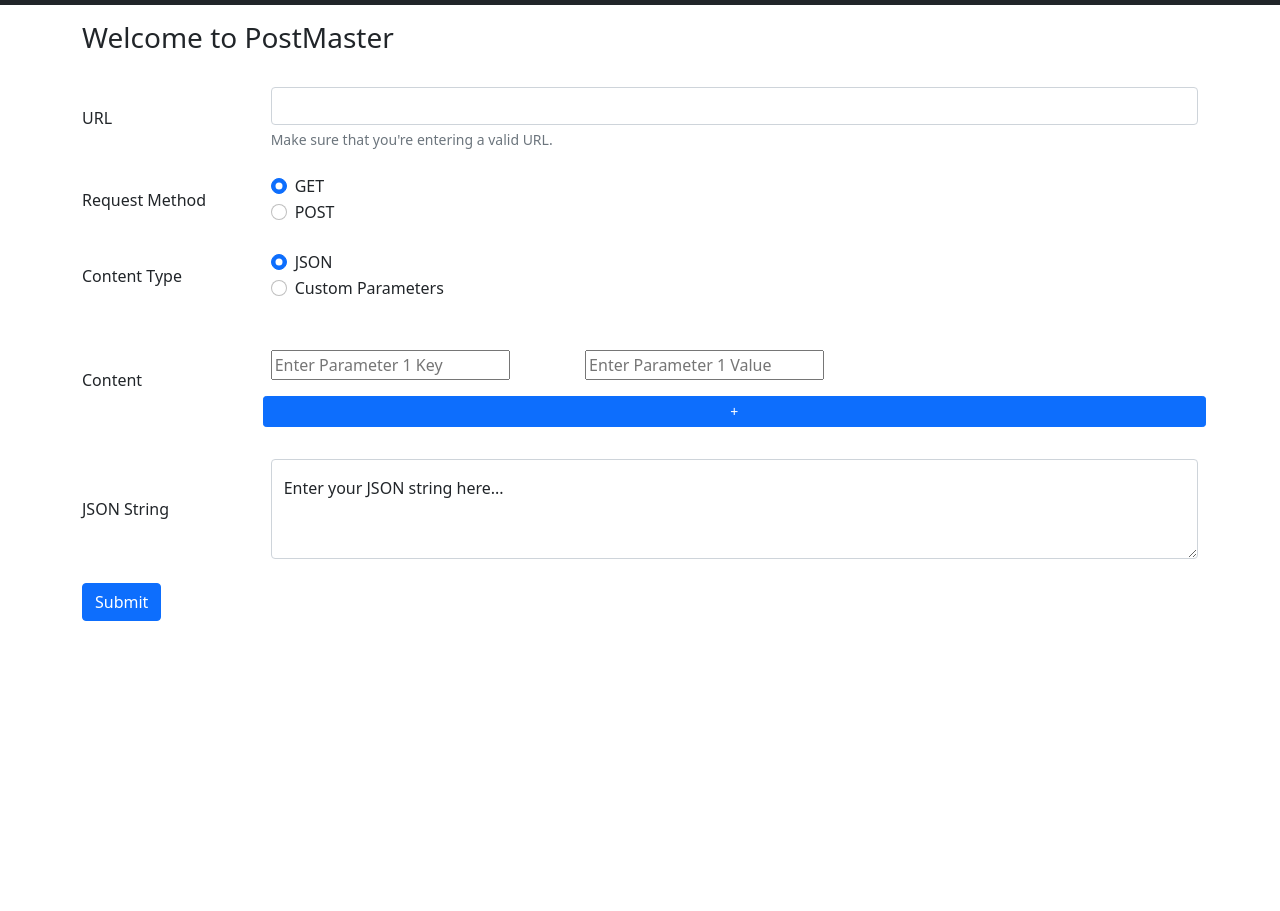
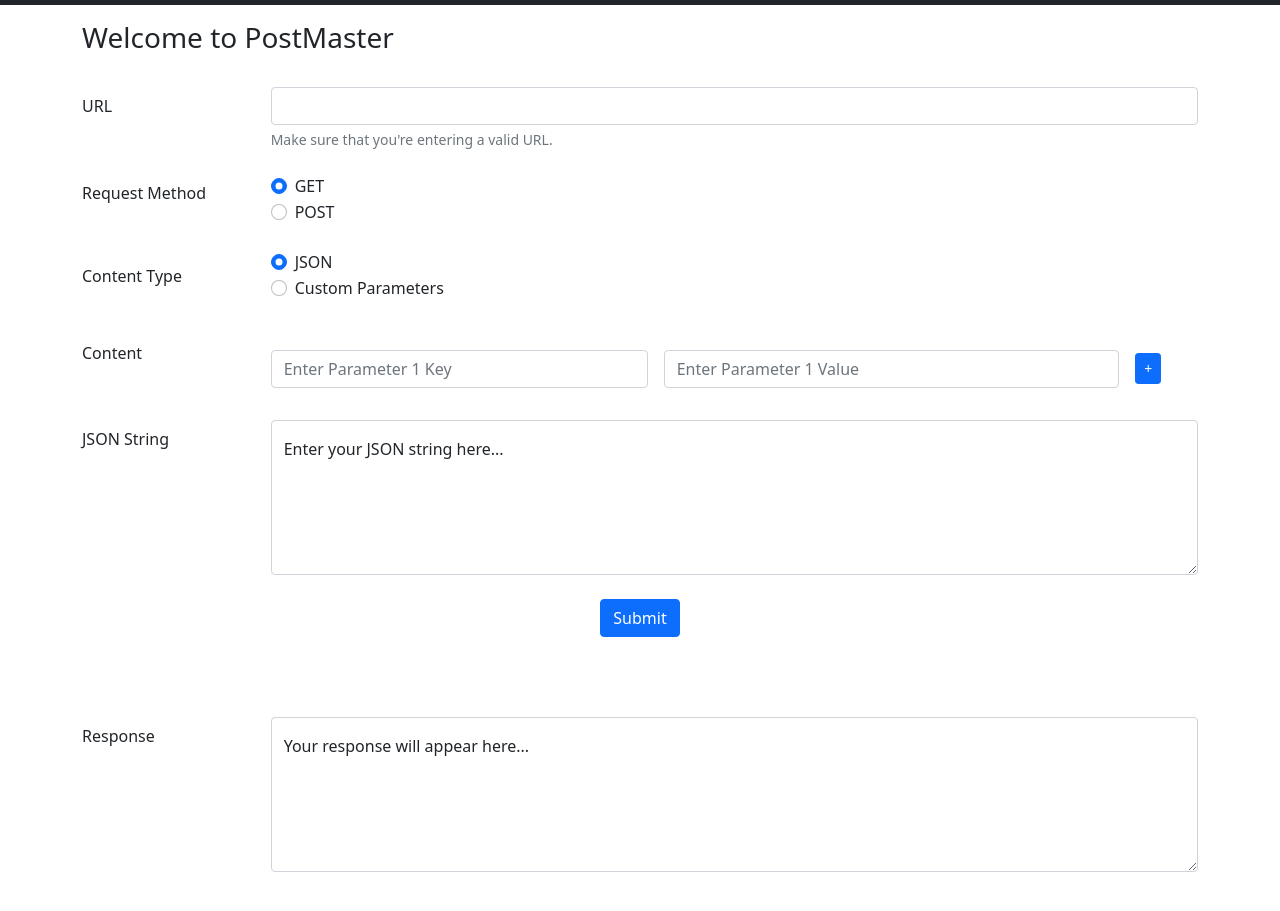
Before and after one commit to vbhv4GitHub/Postman-duplicate, a plain HTML site: page index.html in a window 1280 px wide. Shown: the part 51-962 px from the top of the page. Before the commit the page ends 800 px from the top, so only its background shows below. Drawn offline with nearby package versions, Linux system fonts and the light colour scheme.

Commit message:
Front end desing complete.

```diff
--- a/index.html
+++ b/index.html
@@ -45,7 +45,7 @@
         <h3 class="my-3"> Welcome to PostMaster</h3>
 
         <!-- URL box -->
-        <div class="row g-3 align-items-center my-2">
+        <div class="row g-3 align-items-top my-2">
             <div class="col-2">
                 <label for="urlBox" class="col-form-label">URL</label>
             </div>
@@ -56,7 +56,7 @@
         </div>
 
         <!-- Radio buttons for selecting the request type. -->
-        <div class="row g-3 align-items-center my-2">
+        <div class="row g-3 align-items-top my-2">
             <div class="col-2">
                 <label for="urlBox" class="col-form-label">Request Method</label>
             </div>
@@ -99,40 +99,58 @@
         </div>
 
         <!-- Box for custom Parameters. -->
-        <div id="parameterBox" class="row g-3 align-items-center my-2">
+        <div id="parameterBox" class="row g-3 align-items-top my-2">
             <div class="col-2">
-                <label for="parametersPairs" class="col-form-label">Content</label>
+                <label for="parametersPairs" class="col-form-label my-2">Content</label>
             </div>
             <div class="col-10">
                 <div class="row g-3 align-items-center my-2">
-                    <div class="col-md-4">
-                        <input type="text" class="form-group" id="parameterKey1" placeholder="Enter Parameter 1 Key">
+                    <div class="col-5">
+                        <input type="text" class="form-control" id="parameterKey1" placeholder="Enter Parameter 1 Key">
                     </div>
-                    <div class="col-md-4">
-                        <input type="text" class="form-group" id="parameterValue1"
+                    <div class="col-6">
+                        <input type="text" class="form-control" id="parameterValue1"
                             placeholder="Enter Parameter 1 Value">
                     </div>
-                    <button class="btn btn-sm btn-primary"> + </button>
+                    <div class="col-1">
+                        <button class="btn btn-sm btn-primary"> + </button>
+                    </div>
                 </div>
             </div>
         </div>
 
         <!-- Box for JSON parameters -->
-        <div id="requestJsonBox" class="row g-3 align-items-center my-2">
+        <div id="requestJsonBox" class="row g-3 align-items-top my-2">
             <div class="col-2">
                 <label for="jsonBox" class="col-form-label">JSON String</label>
             </div>
             <div class="col-10">
                 <div class="form-floating" id="requestJsonBox">
                     <textarea class="form-control" placeholder="Leave a comment here" id="requestJsonText"
-                        style="height: 100px"></textarea>
+                        style="height: 155px"></textarea>
                     <label for="jsonBox">Enter your JSON string here...</label>
                 </div>
             </div>
         </div>
 
         <!-- Submit Button -->
-        <button id="submit" class="btn btn-primary my-3">Submit</button>
+        <div class="d-flex justify-content-center">
+            <button id="submit" class="btn btn-primary my-3">Submit</button>
+        </div>
+
+        <!-- Response box -->
+        <div id="response" class="row g-3 align-items-top my-5">
+            <div class="col-2">
+                <label for="jsonBox" class="col-form-label">Response</label>
+            </div>
+            <div class="col-10">
+                <div class="form-floating" id="responseJsonTextLabel">
+                    <textarea class="form-control" id="responseJsonText" placeholder="Leave a comment here"
+                        style="height: 155px"></textarea>
+                    <label for="response">Your response will appear here...</label>
+                </div>
+            </div>
+        </div>
 
 
     </div>
```
